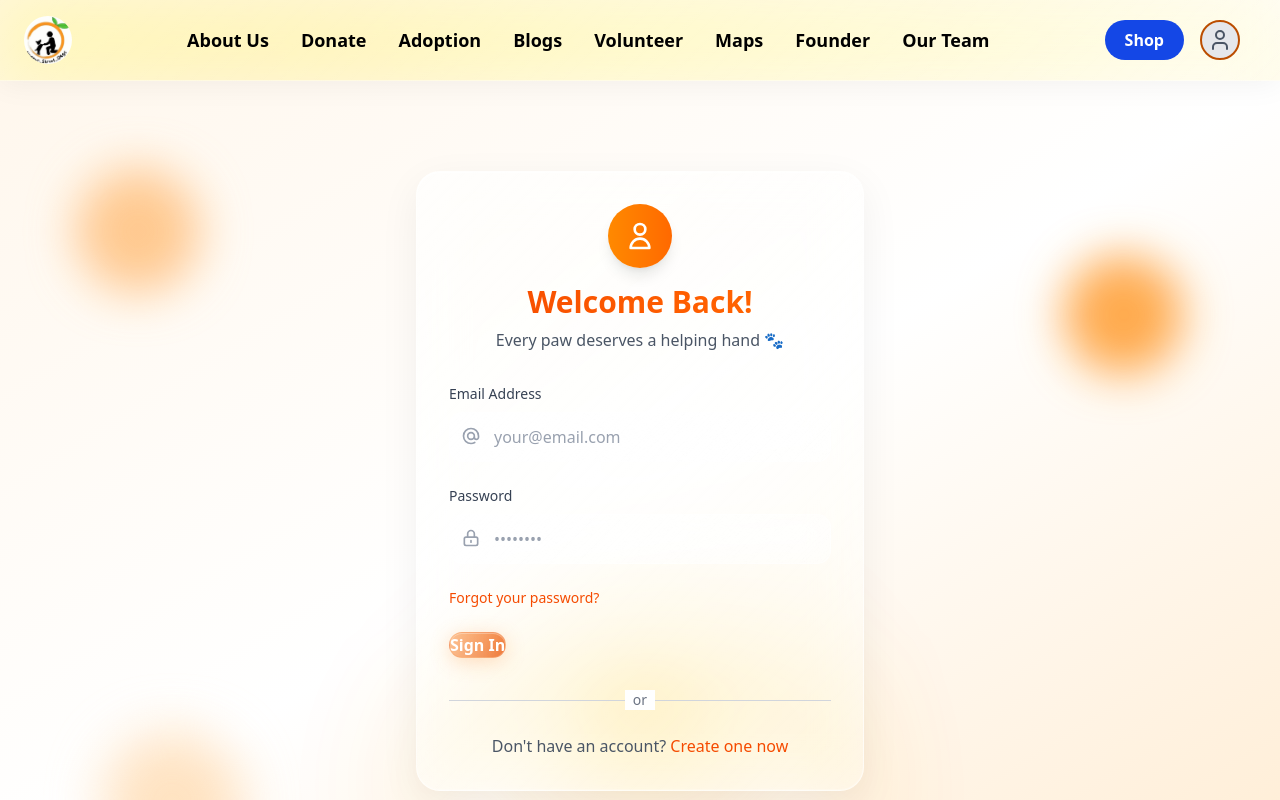
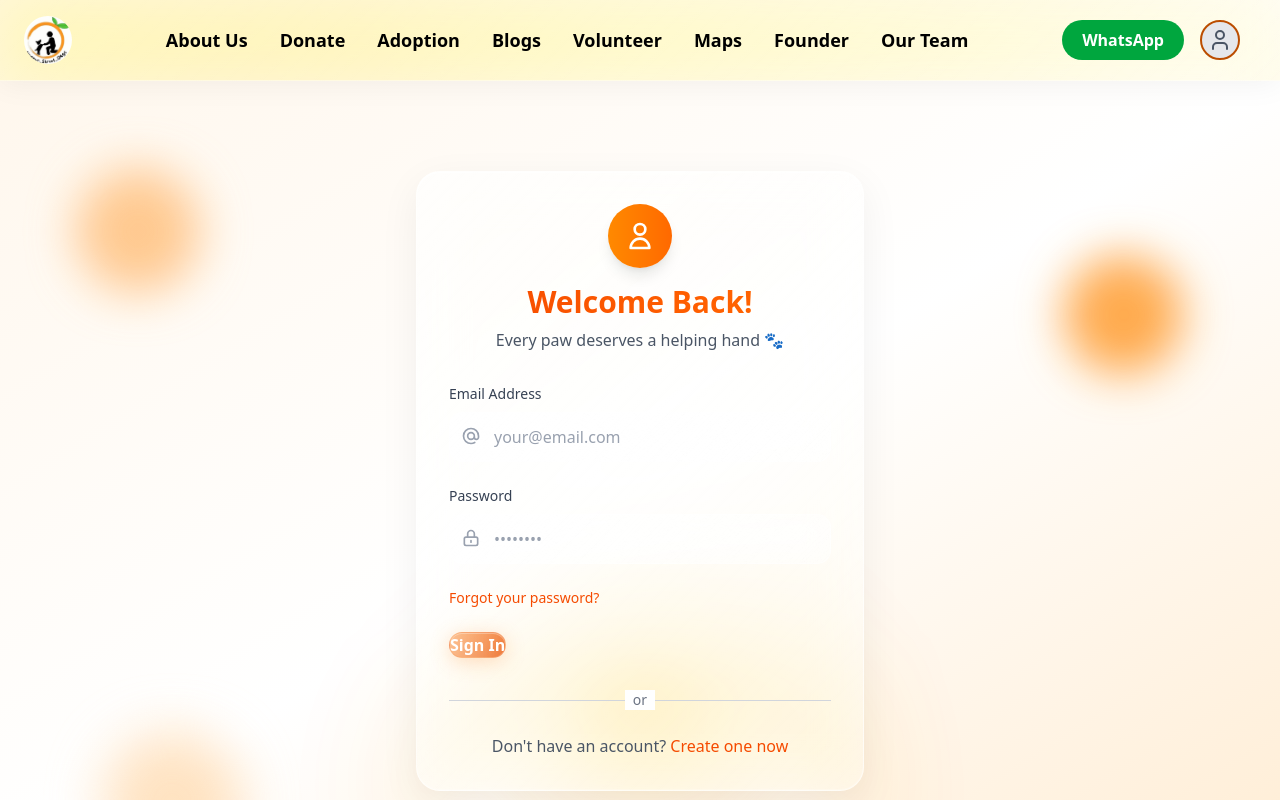
Before and after one commit to hersheysss3/NSD-website, a React (Vite) app in the folder Frontend/: page /signin in a window 1280 px wide. Shown: the top 800 px of the page. Built offline with nearby package versions, Linux system fonts and the light colour scheme.

Commit message:
fix: add WhatsApp community links, fix header Shop button, fix volunteer form state init

```diff
--- a/Frontend/src/Components/Header.jsx
+++ b/Frontend/src/Components/Header.jsx
@@ -57,10 +57,12 @@ const Header = () => {
       {/* Shop Button + User Avatar + Hamburger */}
       <div className="flex items-center space-x-4">
         <a
-          href="#shop"
-          className="bg-blue-700 text-white px-5 py-2 rounded-full font-bold hover:bg-amber-800 transition"
+          href="https://whatsapp.com/channel/0029VatlZaQ2P59rLcuPt90o"
+          target="_blank"
+          rel="noopener noreferrer"
+          className="bg-green-600 text-white px-5 py-2 rounded-full font-bold hover:bg-green-700 transition"
         >
-          Shop
+          WhatsApp
         </a>
 
         {/* User Avatar/Login Button */}
--- a/Frontend/src/Pages/Home.jsx
+++ b/Frontend/src/Pages/Home.jsx
@@ -515,13 +515,13 @@ function Home() {
                             Connect with like-minded animal lovers, get updates on rescues, and be part of our mission to create a better world for street animals.
                         </p>
                         <div className="flex flex-col sm:flex-row gap-4 justify-center">
-                            <button className="bg-green-500 hover:bg-green-600 text-white px-8 py-4 rounded-xl font-semibold flex items-center justify-center transition-all duration-300 transform hover:scale-105 shadow-lg">
+                            <a href="https://whatsapp.com/channel/0029VatlZaQ2P59rLcuPt90o" target="_blank" rel="noopener noreferrer" className="bg-green-500 hover:bg-green-600 text-white px-8 py-4 rounded-xl font-semibold flex items-center justify-center transition-all duration-300 transform hover:scale-105 shadow-lg">
                                 <MessageCircle className="mr-3 w-6 h-6" />
                                 Join WhatsApp Community
-                            </button>
-                            <button className="border-2 border-white text-white hover:bg-white hover:text-gray-900 px-8 py-4 rounded-xl font-semibold transition-all duration-300">
-                                Follow on Social Media
-                            </button>
+                            </a>
+                            <a href="https://www.instagram.com/nagpur_street_dogs?igsh=MXdubWFuN2F6Z3ppeA==" target="_blank" rel="noopener noreferrer" className="border-2 border-white text-white hover:bg-white hover:text-gray-900 px-8 py-4 rounded-xl font-semibold transition-all duration-300 flex items-center justify-center">
+                                Follow on Instagram
+                            </a>
                         </div>
                     </div>
                     </ScrollAnimate>
--- a/Frontend/src/Pages/VolunteerPage.jsx
+++ b/Frontend/src/Pages/VolunteerPage.jsx
@@ -8,10 +8,11 @@ function VolunteerPage() {
         name: '',
         email: '',
         phone: '',
-        occupation: '',
-        dob: '',
         address: '',
-        message: ''
+        city: '',
+        state: '',
+        country: '',
+        pincode: ''
     });
 
     const handleInputChange = (e) => {
```
